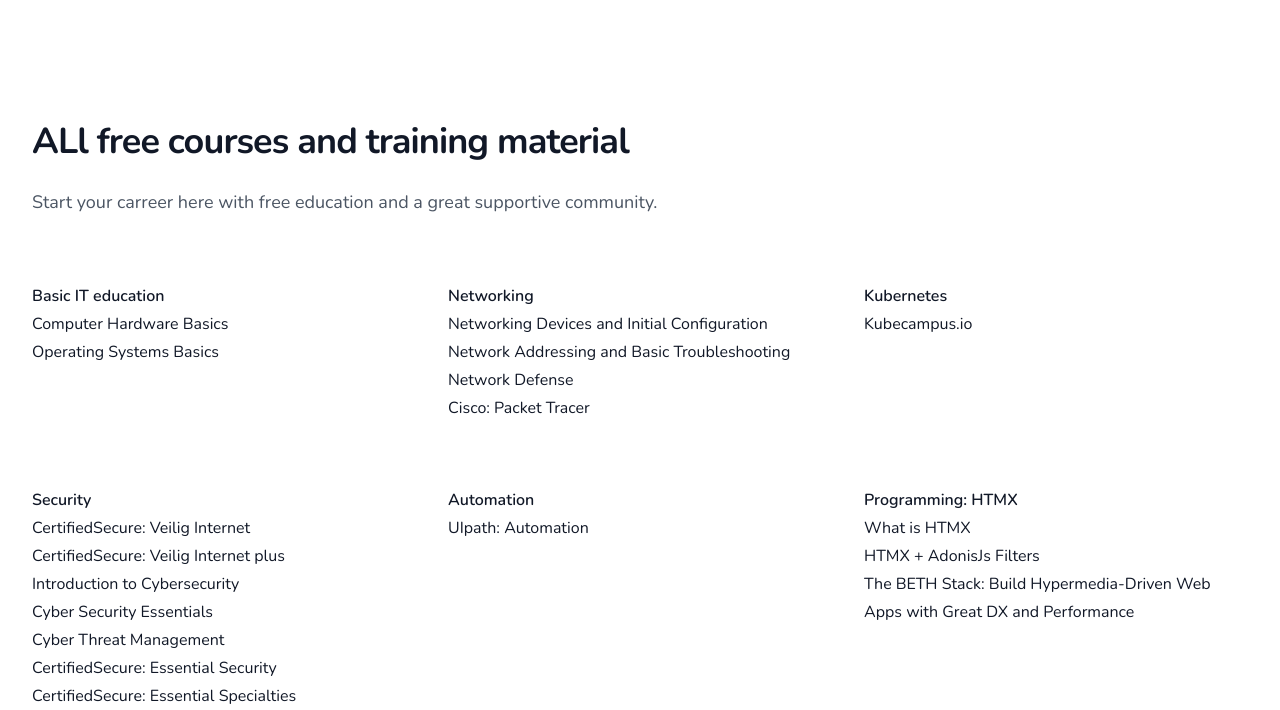
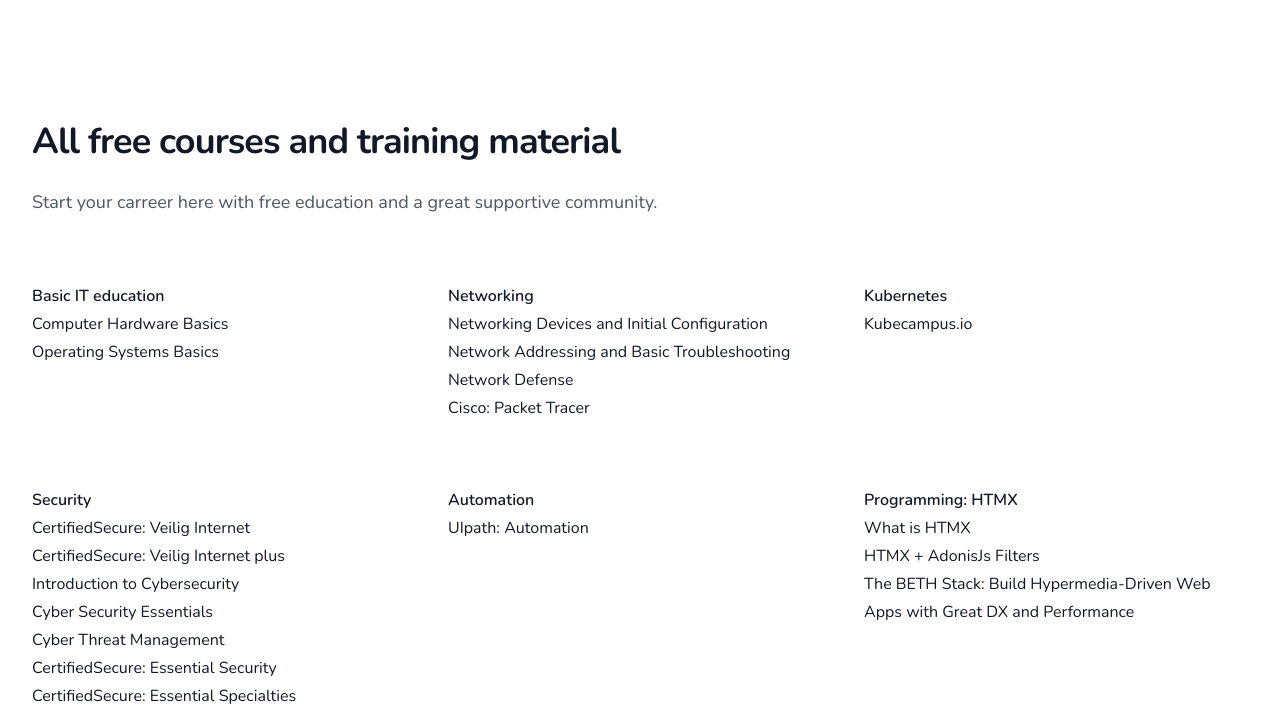
Before and after one commit to DIVD-Academy/divd.academy, a plain HTML site: page courses/index.html in a window 1280 px wide. Shown: the part 86-796 px from the top of the page. Drawn offline with nearby package versions, Linux system fonts and the light colour scheme.

Commit message:
Update index.html

```diff
--- a/courses/index.html
+++ b/courses/index.html
@@ -65,7 +65,7 @@
     <div class="bg-white py-24 sm:py-32">
         <div class="mx-auto max-w-7xl px-6 lg:px-8">
           <div class="mx-auto max-w-2xl lg:mx-0">
-            <h2 class="text-3xl font-bold tracking-tight text-gray-900 sm:text-4xl">ALl free courses and training material</h2>
+            <h2 class="text-3xl font-bold tracking-tight text-gray-900 sm:text-4xl">All free courses and training material</h2>
             <p class="mt-6 text-lg leading-8 text-gray-600">Start your carreer here with free education and a great supportive community.</p>
           </div>
           <dl class="mx-auto mt-16 grid max-w-2xl grid-cols-1 gap-x-8 gap-y-16 text-base leading-7 sm:grid-cols-2 lg:mx-0 lg:max-w-none lg:grid-cols-3">
```
